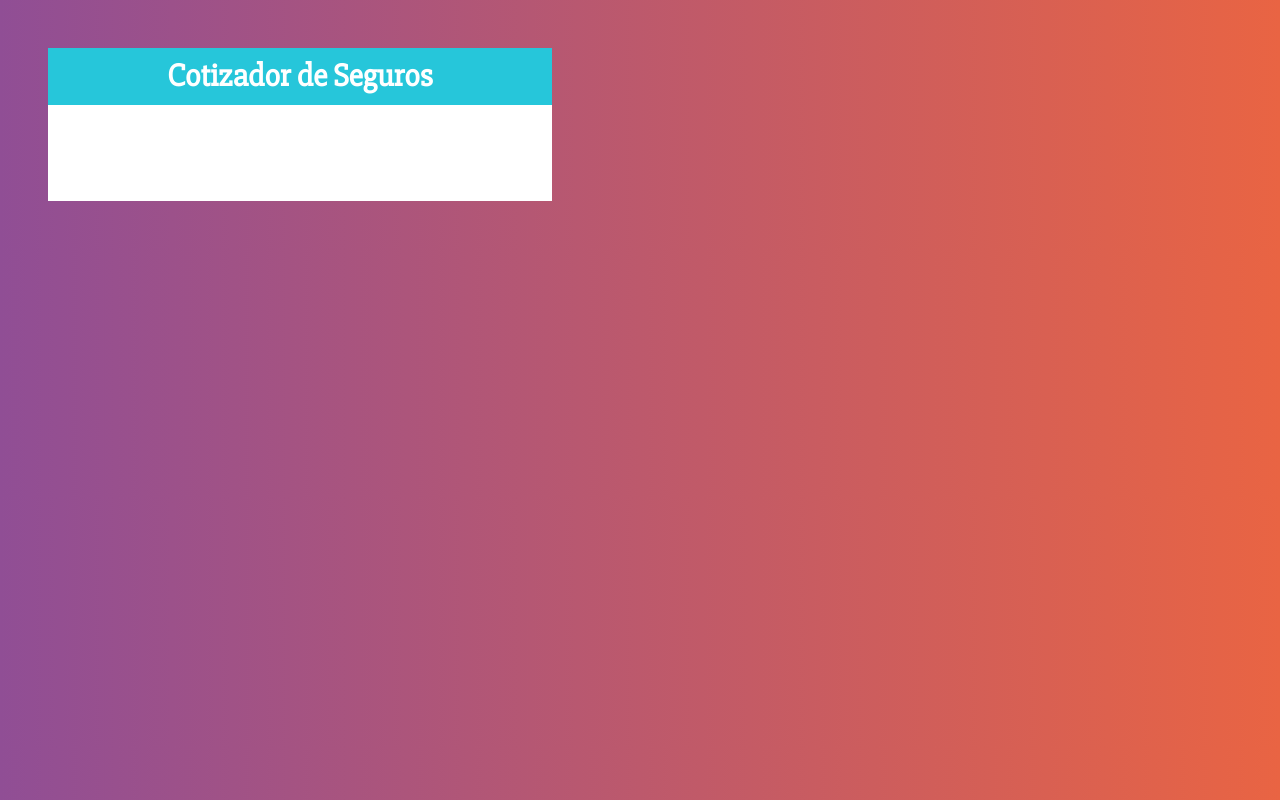
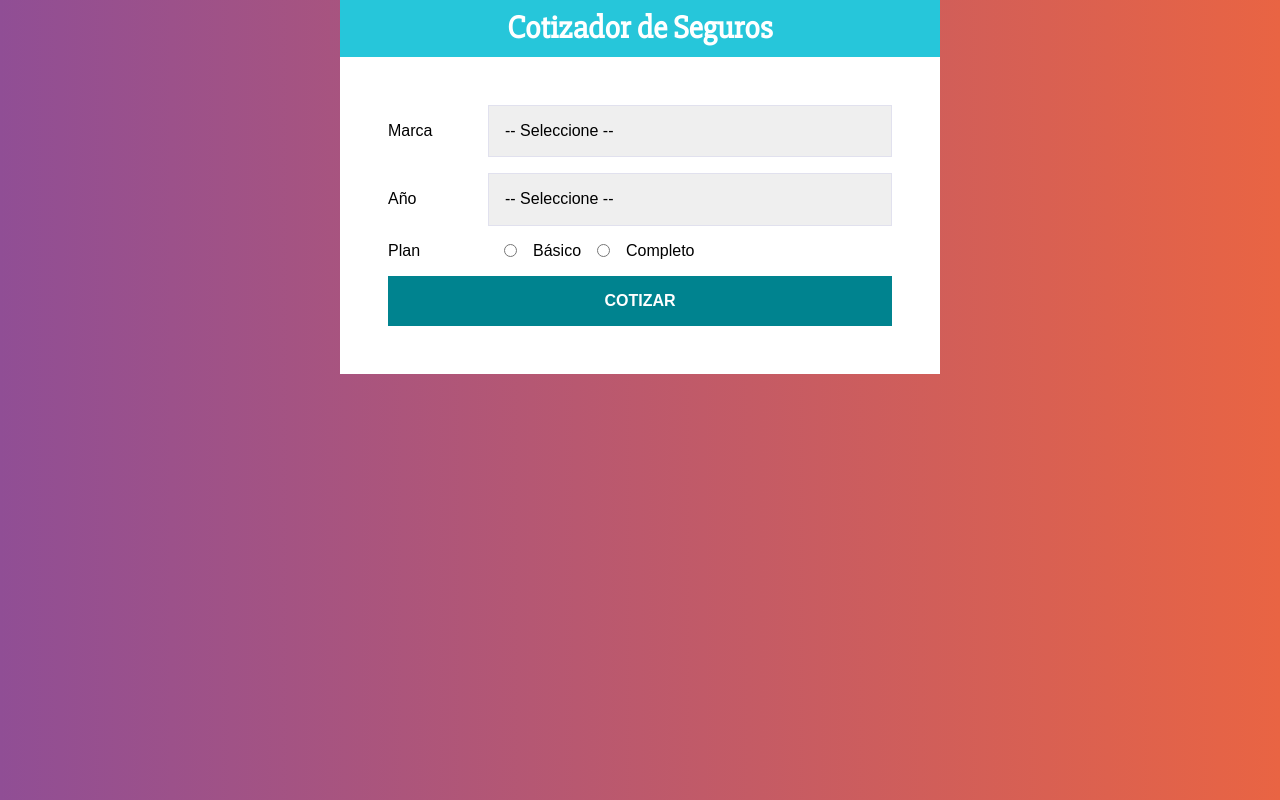
Before and after one commit to MattKaizer/cotizador, a React (Create React App) app: page / in a window 1280 px wide. Built offline with nearby package versions, Linux system fonts and the light colour scheme.

Commit message:
uso de styled components en Formulario

```diff
--- a/public/index.html
+++ b/public/index.html
@@ -13,11 +13,12 @@
     <link rel="manifest" href="%PUBLIC_URL%/manifest.json" />
     <link rel="stylesheet" href="https://necolas.github.io/normalize.css/8.0.0/normalize.css" />
     <link rel="stylesheet" href="https://fonts.googleapis.com/css?family=Slabo+27px" />
-
     <title>React App</title>
   </head>
   <body>
     <noscript>You need to enable JavaScript to run this app.</noscript>
     <div id="root"></div>
+
+    <script defer src="https://use.fontawesome.com/releases/v5.3.1/js/all.js"></script>
   </body>
 </html>
--- a/src/App.js
+++ b/src/App.js
@@ -1,11 +1,12 @@
 import React from 'react';
-import Header from './components/Header'
+import Header from './components/Header';
+import Formulario from './components/Formulario';
 import styled from '@emotion/styled';
 
 //Styled components
 const Contenedor = styled.div`
   max-width: 600px;
-  padding: 3rem;
+  margin: 0 auto;
 `;
 
 const ContenedorFormulario = styled.div`
@@ -20,7 +21,9 @@
         titulo='Cotizador de Seguros'
       />
       <ContenedorFormulario>
+        <Formulario
 
+        />
       </ContenedorFormulario>
     </Contenedor>
 
--- /dev/null
+++ b/src/components/Formulario.js
@@ -0,0 +1,87 @@
+import React, { Fragment } from "react";
+import styled from "@emotion/styled";
+
+//Styled components
+const Campo = styled.div`
+  display: flex;
+  margin-bottom: 1rem;
+  align-items: center;
+`;
+
+const Label = styled.label`
+  flex: 0 0 100px;
+`;
+
+const Select = styled.select`
+    display: block;
+    width: 100%;
+    padding: 1rem;
+    border: 1px solid #e1e1ee;
+    -webkit-appearance: none;
+`;
+
+const InputRadio = styled.input`
+    margin: 0 1rem;
+`;
+
+const Button = styled.button`
+    background-color: #00838F;
+    font-size: 16px;
+    width:100%;
+    padding: 1rem;
+    color: #fff;
+    text-transform: uppercase;
+    font-weight: bold;
+    border: none;
+    transition: 3s ease;
+
+    &:hover {
+      cursor: pointer;
+      text-decoration: underline;
+    }
+`;
+
+const Formluario = () => {
+  return (
+    <Fragment>
+      <form>
+        <Campo>
+          <Label>Marca</Label>
+          <Select>
+            <option value="">-- Seleccione --</option>
+            <option value="americano">Americano</option>
+            <option value="europeo">Europeo</option>
+            <option value="asiatico">Asiático</option>
+          </Select>
+        </Campo>
+        <Campo>
+          <Label>Año</Label>
+          <Select>
+            <option value="">-- Seleccione --</option>
+            <option value="2021">2021</option>
+            <option value="2020">2020</option>
+            <option value="2019">2019</option>
+            <option value="2018">2018</option>
+            <option value="2017">2017</option>
+            <option value="2016">2016</option>
+            <option value="2015">2015</option>
+            <option value="2014">2014</option>
+            <option value="2013">2013</option>
+            <option value="2012">2012</option>
+          </Select>
+        </Campo>
+
+        <Campo>
+          <Label>Plan</Label>
+          <InputRadio type="radio" name="plan" value="basico" />
+          Básico
+          <InputRadio type="radio" name="plan" value="completo" />
+          Completo
+        </Campo>
+        <Button type="button">Cotizar</Button>
+      </form>
+    </Fragment>
+  );
+};
+
+export default Formluario;
--- a/src/index.css
+++ b/src/index.css
@@ -1,5 +1,6 @@
 html {
   box-sizing: border-box;
+  min-height: 100vh;
 }
 
 *,
@@ -13,6 +14,7 @@
   background: -webkit-linear-gradient(to right, #904e95, #e96443);  /* Chrome 10-25, Safari 5.1-6 */
   background: linear-gradient(to right, #904e95, #e96443);
   font-family: Arial, Helvetica, sans-serif;
+  height: 100vh;
 }
 ul {
   list-style: none;
```
